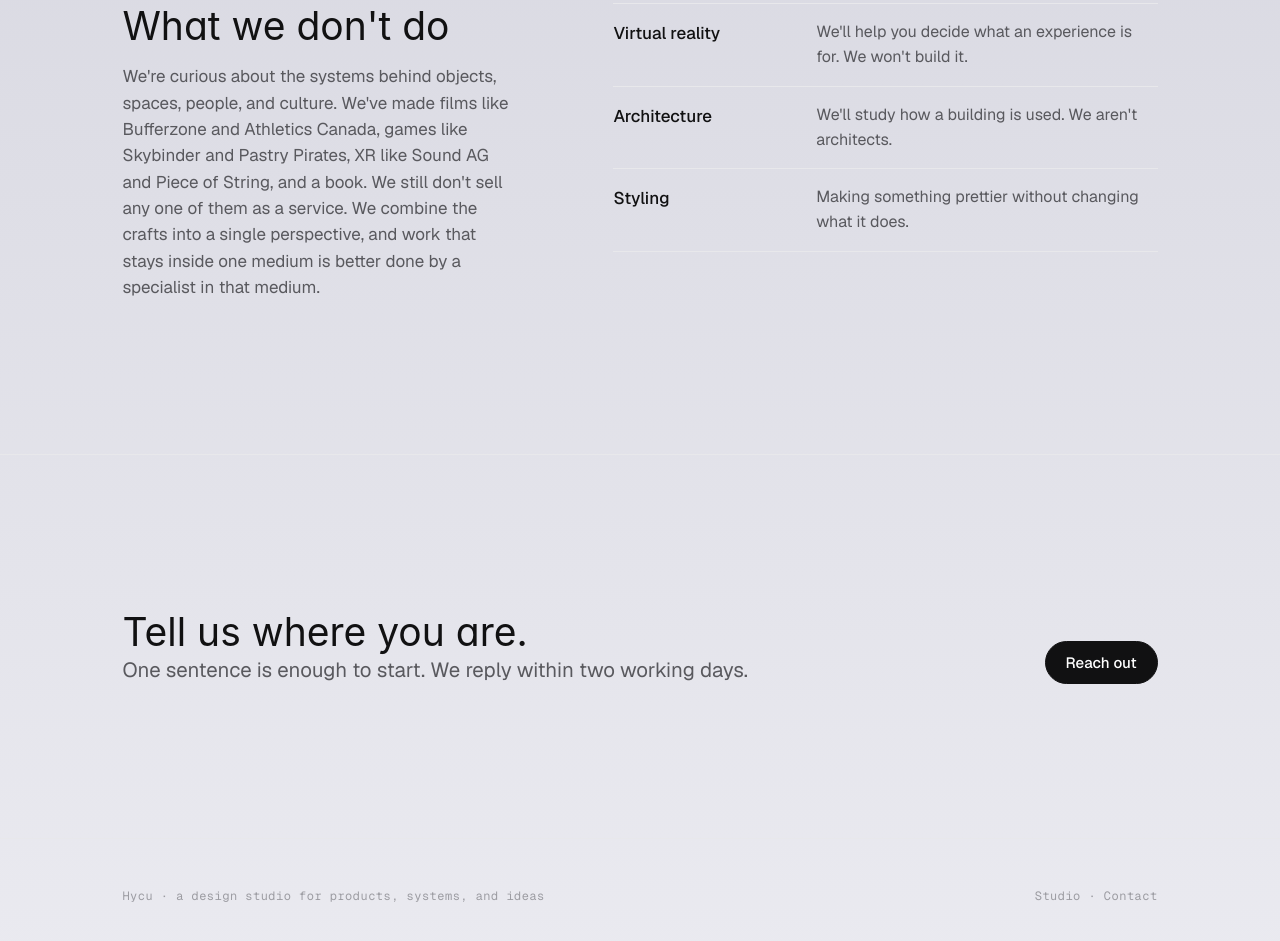
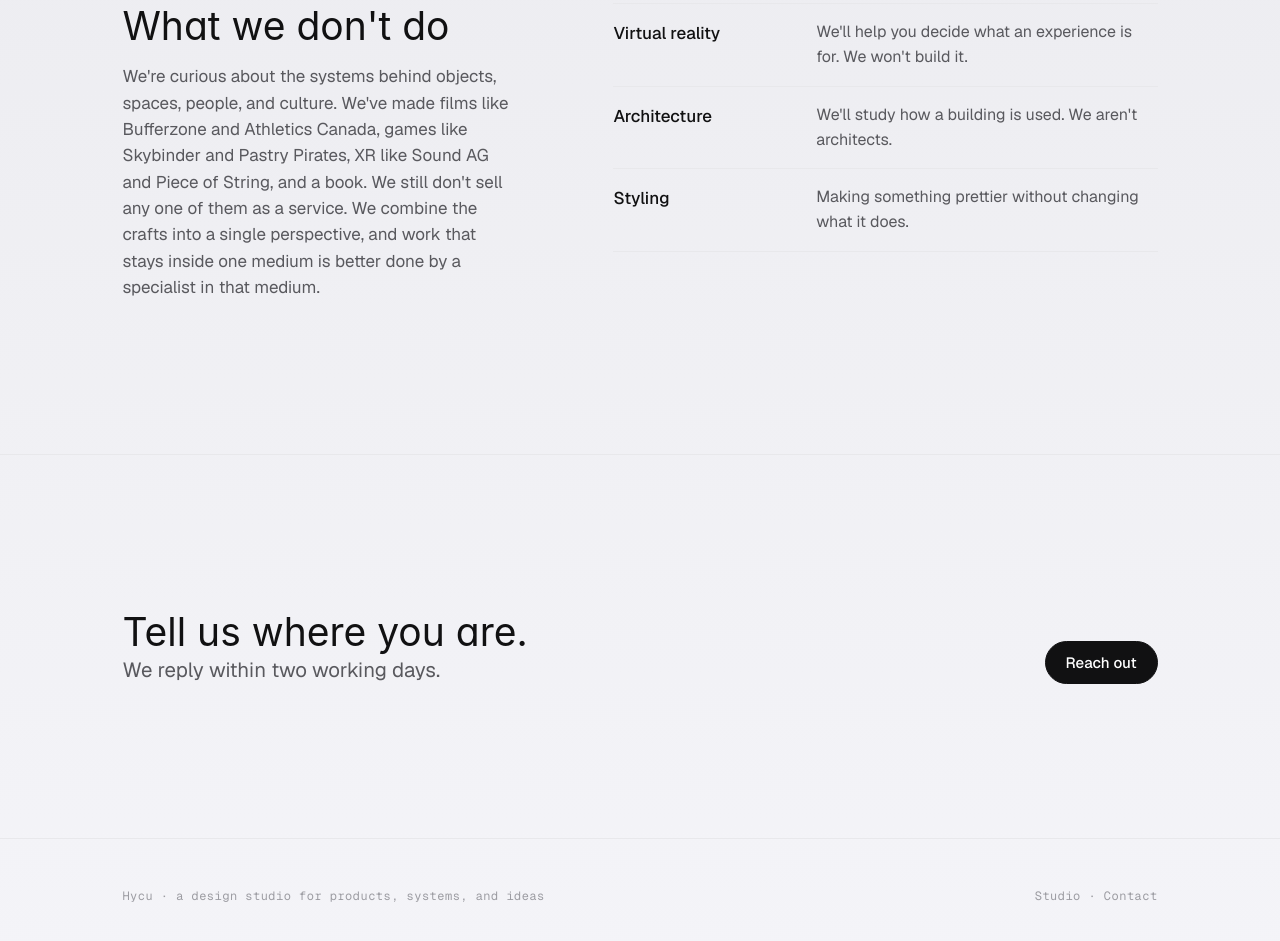
Before and after one commit to wyattroy/hycu, a website: page studio/index.html in a window 1280 px wide. Shown: the part 4379-5320 px from the top of the page. Drawn offline with nearby package versions, Linux system fonts and the light colour scheme; a web font is replaced by a local one.

Commit message:
Lighten the silver by half, and match the Studio contact line to home
Wyatt: "the background is now TOO grey ... I want the background silver 50%
closer to white than it currently is." Every stop in the base gradient moved
exactly halfway to #ffffff, so the shape is untouched and only the depth
changed -- the darkest stop went from 39 points off white to 19, the lightest
from 9 to 5.

The bloom is deliberately not touched. He asked whether it is really pure white
behind the headline: yes, at its centre stop, fading to 82% at 34% and to
nothing at 72%. Leaving it is what keeps the lightness coming from behind the
words rather than from the top of the page, which was his earlier ruling.

Studio's contact block dropped "One sentence is enough to start" to match the
homepage, which he had previously asked for on the homepage only.

Cube size at 1.5x is recorded as approved.

Co-Authored-By: Claude Opus 5 <noreply@anthropic.com>

```diff
--- a/studio/index.html
+++ b/studio/index.html
@@ -110,7 +110,7 @@
     <div class="wrap contact-strip">
       <div>
         <h2 class="h-lg">Tell us where you are.</h2>
-        <p class="lede">One sentence is enough to start. We reply within two working days.</p>
+        <p class="lede">We reply within two working days.</p>
       </div>
       <div class="actions">
         <a class="btn" href="/contact/">Reach out</a>
--- a/style.css
+++ b/style.css
@@ -53,14 +53,19 @@ html {
         this element is as tall as the whole DOCUMENT, so a percentage would drop the bloom in a
         different place on a long study page than on a short one. 62vh is inside the first screen
         on every page, because #hero is exactly 100vh.
-     2. The silver base. Its top stop is now the DARKEST of the run rather than pure white — that
-        is the half of the change that stops the page reading white before you have scrolled.
+     2. The silver base. Its top stop is the DARKEST of the run rather than pure white — that
+          is the half of the change that stops the page reading white before you have scrolled.
+          Halved toward white on 2026-09-09. Wyatt: "the background is now TOO grey ... I want the
+          background silver 50% closer to white than it currently is." Every stop is exactly
+          halfway from where it was to #ffffff, so the SHAPE of the gradient is untouched and only
+          its depth moved — the darkest stop went from 39 points off white to 19, the lightest
+          from 9 to 5. The bloom above is unchanged and still reaches pure white at its centre.
 
      Sized to the document, not the window, so there is no seam at the fold (CEO Review 12). */
   background-color: var(--bg);
   background-image:
     radial-gradient(115vh 85vh at 30% 62vh, #ffffff 0%, rgba(255, 255, 255, .82) 34%, rgba(255, 255, 255, 0) 72%),
-    linear-gradient(180deg, #dfdfe7 0%, #e7e7ed 28%, #f6f6f9 52%, #d8d8e1 78%, #eaeaf0 100%);
+    linear-gradient(180deg, #efeff3 0%, #f3f3f6 28%, #fafafc 52%, #ececf0 78%, #f4f4f8 100%);
   background-repeat: no-repeat;
   background-size: 100% 100%;
 }
```
Also changed, not shown: .claude/memory/DECISIONS.md.
